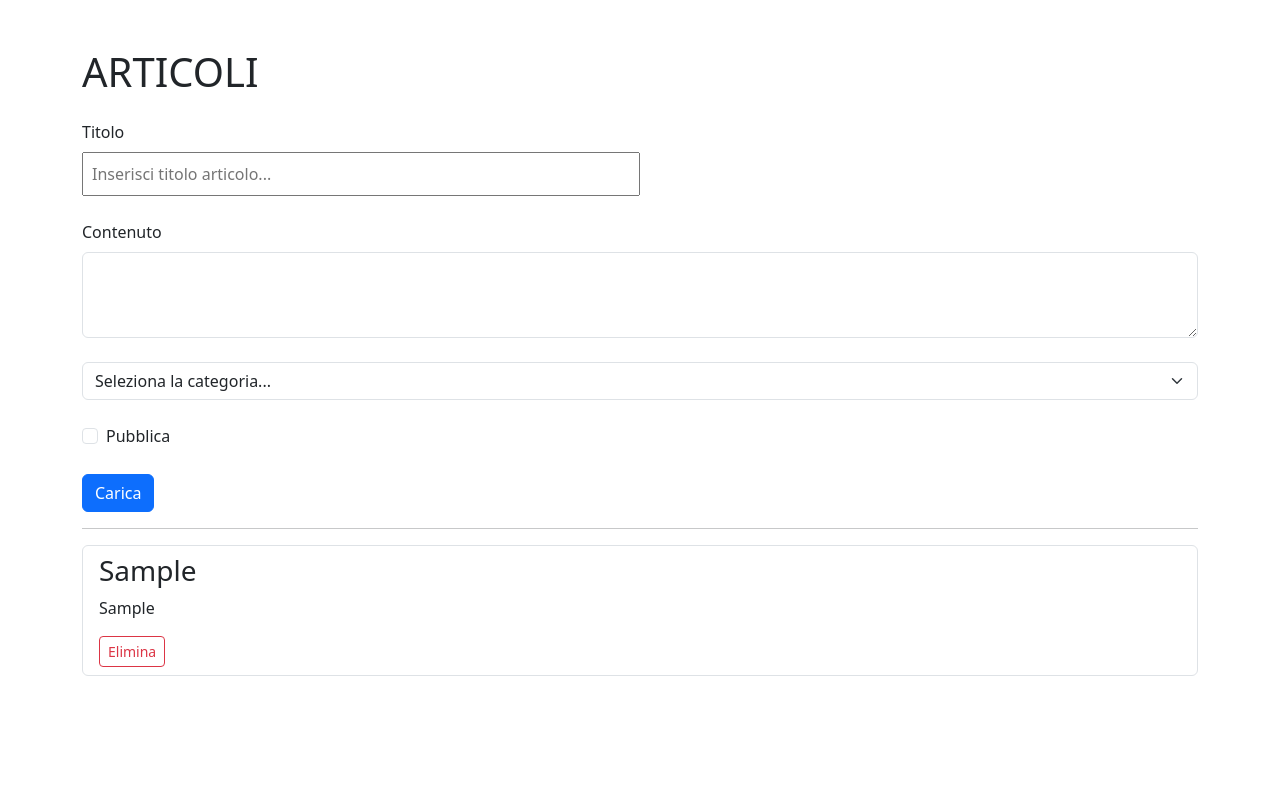
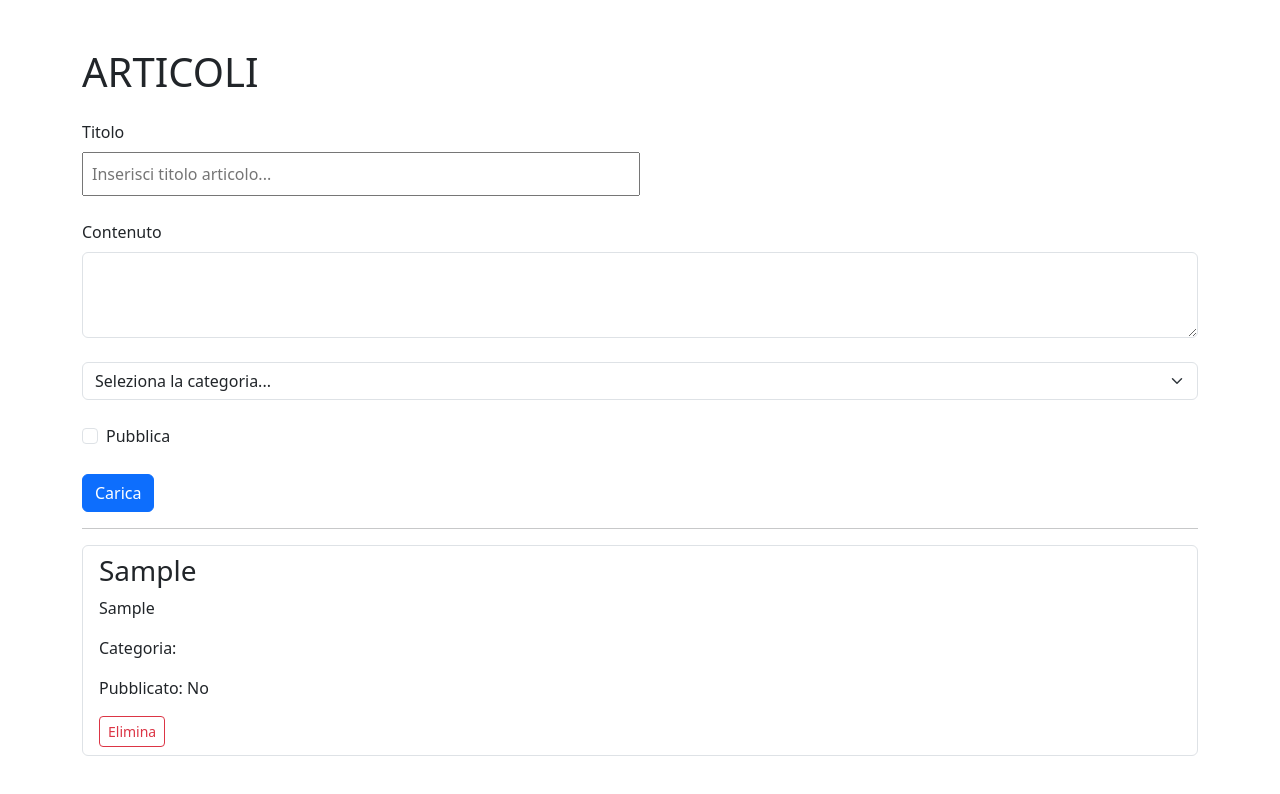
Before and after one commit to GiorgiaSecchi/react-form-multifield, a React (Vite) app: page / in a window 1280 px wide. Both pictures are taken after typing "Sample", "Sample" into the empty fields and a click on the button "Carica". Shown: the top 794 px of the page. Built offline with nearby package versions, Linux system fonts and the light colour scheme.

Commit message:
add list articles items

```diff
--- a/src/App.jsx
+++ b/src/App.jsx
@@ -145,6 +145,8 @@ function App() {
             >
               <h3>{article.title}</h3>
               <p>{article.content}</p>
+              <p>Categoria: {article.category}</p>
+              <p>Pubblicato: {article.isPublic === true ? "Si" : "No"}</p>
               <button
                 className="btn btn-outline-danger btn-sm "
                 onClick={() => handleRemoveArticle(index)}
```
